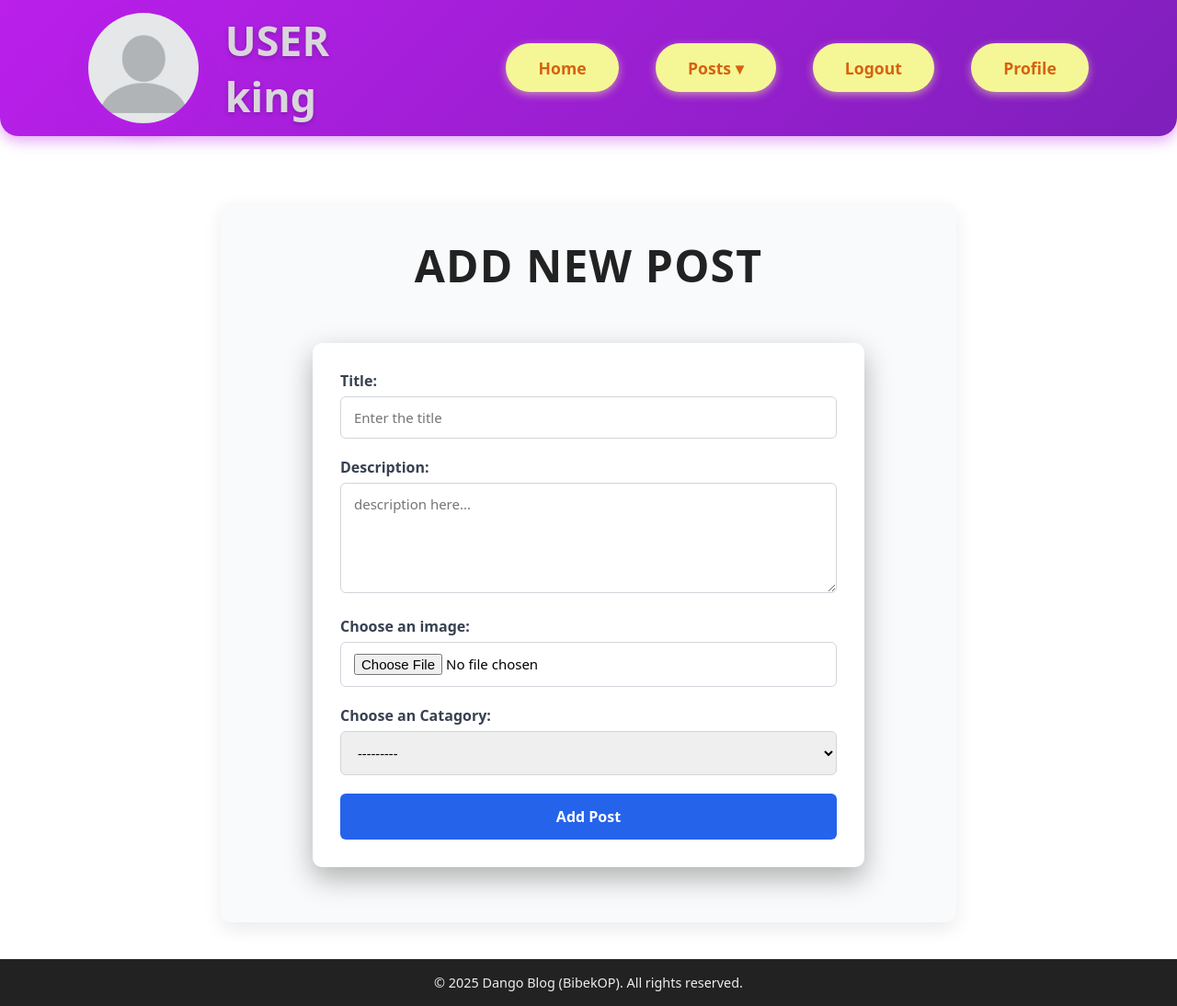
After one commit to bibekdahal62/django-blog, a Django app: page /add-post in a window 1280 px wide. The commit adds this page. Shown: the whole page at 92% size. Run offline with Django 5.2, Linux system fonts and the light colour scheme; data that the repository does not hold is empty.

Commit message:
Added create, update and delete functionality for post and comments

```diff
--- a/my_blog/blogs/forms.py
+++ b/my_blog/blogs/forms.py
@@ -1,5 +1,5 @@
 from django import forms
-from .models import Comment
+from .models import Comment, Post
 
 
 class CommentForm(forms.ModelForm):
@@ -18,3 +18,25 @@ class CommentForm(forms.ModelForm):
         }
 
 #{% url 'add_comment' post.slug %}
+
+class PostForm(forms.ModelForm):
+    class Meta:
+        model = Post
+        fields = ['title', 'content', 'image', 'catagory']
+        labels = {
+            'title': 'Title',
+            'content': 'Description',
+            'image': 'Choose an image',
+            'catagory': 'Choose an Catagory'
+        }
+        widgets = {
+            'title': forms.TextInput(attrs = {
+                'placeholder': 'Enter the title',
+                'class': 'post-title'
+            }),
+            'content': forms.Textarea(attrs={
+                'rows': 4,
+                'placeholder': 'description here...',
+                'class': 'post-content'
+            })
+        }
--- /dev/null
+++ b/my_blog/blogs/templates/blogs/add-edit-content.html
@@ -0,0 +1,31 @@
+{% extends 'base.html' %}
+
+{% load static %}
+
+{% block content %}
+
+    <div class="comments-container">
+        <h1 class="heading-one">{{ heading }}</h1>
+        {% if edit_comment %}
+        <div class="make-comment">
+                <p>Original Coment: {{ comment.text }}</p>
+            <p class="user-name">By: {{ comment.user.username }}</p>
+            <form method="post" action="">
+                {% csrf_token %}
+                {{ form.text }}
+                <button type="submit" class="comment-button">Update Comment</button>
+                <a href="{% url 'blog_detail' post_slug %}" class="cancel-button">Cancel</a>
+            </form>
+        </div>
+        {% elif add_edit_post %}
+        <div class="add-post">
+            <form method="post" enctype="multipart/form-data" class="post-form">
+                {% csrf_token %}
+                {{ form.as_p }}
+                <button type="submit">Add Post</button>
+            </form>
+        </div>
+        {% endif %}
+    </div>
+
+{% endblock %}
--- a/my_blog/blogs/templates/blogs/blog-detail.html
+++ b/my_blog/blogs/templates/blogs/blog-detail.html
@@ -25,8 +25,8 @@
         <div class="action-buttons">
         {% if post.author == user %}
             <ul class="buttons">
-                <li class="danger-button"><a href="">Delete</a></li>
-                <li class="edit-button"><a href="">Update</a></li>
+                <li class="danger-button"><a href="{% url 'delete_blog' post.slug %}">Delete</a></li>
+                <li class="edit-button"><a href="{% url 'update_blog' post.slug %}">Update</a></li>
             </ul>
         {% endif %}
     </div>
@@ -47,7 +47,7 @@
             <p class="date">Date: {{ comment.created_at|date:"F j, Y, g:i a" }}</p>
             {% if comment.user == user %}
                 <ul class="buttons">
-                    <li class="danger-button"><a href="">Delete</a></li>
+                    <li class="danger-button"><a href="{% url 'delete_comment' post.slug comment.id %}">Delete</a></li>
                     <li class="edit-button"><a href="{% url 'update_comment' post.slug comment.id %}">Update</a></li>
                 </ul>
             {% endif %}
--- a/my_blog/blogs/templates/blogs/catagories.html
+++ b/my_blog/blogs/templates/blogs/catagories.html
@@ -9,7 +9,7 @@
 
 <div class="all-catagories">
     {% for catagory in catagories %}
-    <a href="{% url 'post_by_catagory' catagory.slug %}">
+    <a href="{% url 'blog_by_catagory' catagory.slug %}">
         <div class="catagory">
             <h2 class="heading-two">{{catagory.name}}</h2>
             <div class="description">
--- a/my_blog/blogs/templates/blogs/index.html
+++ b/my_blog/blogs/templates/blogs/index.html
@@ -34,5 +34,9 @@
     {% endfor %}
 </div>
 
+<div class="add-post-button">
+    <a href="{% url 'add_blog' %}">Add Post</a>
+</div>
+
 
 {% endblock %}
--- a/my_blog/blogs/urls.py
+++ b/my_blog/blogs/urls.py
@@ -7,6 +7,11 @@ urlpatterns = [
     path('posts-by-date/', views.blogs_by_date, name = 'posts_by_date'),
     path('post-details/<slug:post_slug>', views.blog_detail, name= 'blog_detail'),
     path('catagories/', views.catagories_list, name='catagories'),
-    path('post/catagory/<slug:slug>', views.post_by_catagory, name='post_by_catagory'),
-    path('update-comment/<slug:post_slug>/<int:comment_id>', views.update_comment, name='update_comment')
+    path('post/catagory/<slug:slug>', views.post_by_catagory, name='blog_by_catagory'),
+    path('update-comment/<slug:post_slug>/<int:comment_id>', views.update_comment, name='update_comment'),
+    path('add-post', views.add_post,name='add_blog'),
+    path('update-post/<slug:post_slug>', views.update_post,name='update_blog'),
+    path('delete-post/<slug:post_slug>', views.delete_blog, name='delete_blog'),
+    path('delete-comment/<slug:post_slug>/<int:id>', views.delete_comment, name='delete_comment')
+
 ]
--- a/my_blog/blogs/views.py
+++ b/my_blog/blogs/views.py
@@ -1,6 +1,6 @@
 from django.shortcuts import render, get_object_or_404, redirect
 from .models import Post, Comment, Catagory
-from .forms import CommentForm
+from .forms import CommentForm, PostForm
 
 # Create your views here.
 
@@ -64,6 +64,60 @@ def post_by_catagory(request, slug):
     })
 
 
+def add_post(request):
+    if request.method == 'POST':
+        form = PostForm(request.POST, request.FILES)
+        if form.is_valid():
+            post = form.save(commit=False)
+            post.author = request.user
+            post.save()
+            return redirect('home')
+    else:
+        form = PostForm()
+    return render(request, 'blogs/add-edit-content.html', {
+        'form': form,
+        'add_edit_post': True,
+        'heading': 'Add New Post'
+    })
+
+
+def update_post(request, post_slug):
+    post = get_object_or_404(Post, slug = post_slug)
+    if post.author != request.user:
+        return redirect('blog_detail', post_slug = post_slug)
+
+    if request.method == 'POST':
+        form = PostForm(request.POST, request.FILES, instance=post)
+        if form.is_valid():
+            post = form.save(commit=False)
+            post.author = request.user
+            post.save()
+            return redirect('home')
+    else:
+        form = PostForm(instance=post)
+    return render(request, 'blogs/add-edit-content.html', {
+        'form': form,
+        'add_edit_post': True,
+        'heading': 'Add New Post',
+    })
+
+
+def delete_blog(request, post_slug):
+    post = get_object_or_404(Post, slug = post_slug)
+
+    if post.author != request.user:
+       return redirect('blog_detail', post_slug = post_slug)
+
+    if request.method == 'POST':
+        post.delete()
+        return redirect('all_posts')
+
+    return render(request, 'blogs/confirm-delete.html', {
+        'post': post,
+        'delete_post': True
+        })
+
+
 def update_comment(request, post_slug, comment_id):
     comment = get_object_or_404(Comment, pk = comment_id)
     if comment.user != request.user:
@@ -75,9 +129,27 @@ def update_comment(request, post_slug, comment_id):
             return redirect('blog_detail', post_slug = post_slug)
     else:
         form = CommentForm(instance=comment)
-    return render(request, 'blogs/edit-content.html', {
+    return render(request, 'blogs/add-edit-content.html', {
         'form': form,
         'comment': comment,
         'post_slug': post_slug,
-        'edit_action_for_comment': True
+        'edit_comment': True,
+        'heading': "Update Comment"
     })
+
+
+def delete_comment(request, post_slug, id):
+    comment = get_object_or_404(Comment, pk = id)
+
+    if comment.user != request.user:
+       return redirect('blog_detail', post_slug = post_slug)
+
+    if request.method == 'POST':
+        comment.delete()
+        return redirect('all_posts')
+
+    return render(request, 'blogs/confirm-delete.html', {
+        'delete_comment': True,
+        'post_slug': post_slug,
+        'comment': comment
+        })
--- a/my_blog/static/css/styles.css
+++ b/my_blog/static/css/styles.css
@@ -231,7 +231,7 @@ body {
   transform: scale(1.1);
 }
 
-.latest-post-description {
+.latest-post-description{
   padding: 1rem;
   color: #333;
   flex-grow: 1;
@@ -334,7 +334,7 @@ body {
   margin: 0;
 }
 
-.buttons a {
+.buttons a{
   display: inline-block;
   padding: 10px 18px;
   font-size: 0.9rem;
@@ -531,3 +531,135 @@ body {
   color: #555;
   flex-grow: 1;
 }
+
+.add-post-button {
+  display: flex;
+  justify-content: center;
+  margin: 30px 0;
+}
+
+.add-post-button a {
+  padding: 12px 24px;
+  background-color: #2563eb;
+  color: #ffffff;
+  text-decoration: none;
+  font-weight: 600;
+  border-radius: 1rem;
+  transition: background-color 0.3s ease;
+}
+
+.add-post-button a:hover {
+  background-color: #1e40af;
+  text-decoration: underline;
+  box-shadow: 0 10px 25px rgba(139, 139, 139, 0.2);
+  transform: translateY(-1px);
+}
+
+
+
+.comments-container .heading-one{
+  margin-top: 1rem;
+}
+
+.add-post {
+  padding: 2rem 5rem 2.5rem 5rem;
+}
+
+.post-form {
+  width: 100%;
+  padding: 30px;
+  background-color: #ffffff;
+  border-radius: 10px;
+  box-shadow: 0 12px 30px rgba(0, 0, 0, 0.3);
+}
+
+.post-form label {
+  display: block;
+  margin-bottom: 6px;
+  font-weight: 600;
+  color: #374151;
+}
+
+.post-form input[type="text"],
+.post-form textarea,
+.post-form select,
+.post-form input[type="file"] {
+  width: 100%;
+  padding: 12px 14px;
+  margin-bottom: 20px;
+  border: 1px solid #d1d5db;
+  border-radius: 6px;
+  font-size: 15px;
+  transition: border-color 0.3s ease, box-shadow 0.3s ease;
+}
+
+.post-form input:focus,
+.post-form textarea:focus,
+.post-form select:focus {
+  outline: none;
+  border-color: #2563eb;
+  box-shadow: 0 0 0 3px rgba(37, 99, 235, 0.15);
+}
+
+.post-content {
+  resize: vertical;
+  min-height: 120px;
+}
+
+.post-form button[type="submit"] {
+  width: 100%;
+  padding: 14px;
+  background-color: #2563eb;
+  color: #ffffff;
+  border: none;
+  border-radius: 6px;
+  font-size: 16px;
+  font-weight: 600;
+  cursor: pointer;
+  transition: background-color 0.3s ease, box-shadow 0.3s ease, transform 0.2s ease;
+}
+
+.post-form button[type="submit"]:hover {
+  background-color: #1e40af;
+  box-shadow: 0 10px 25px rgba(0, 0, 0, 0.25);
+  transform: translateY(-2px);
+}
+
+.post-form .errorlist {
+  margin: -15px 0 15px;
+  padding: 0;
+  list-style: none;
+  color: #dc2626;
+  font-size: 14px;
+}
+
+.post-form .helptext {
+  font-size: 13px;
+  color: #6b7280;
+  margin-top: -15px;
+  margin-bottom: 15px;
+}
+
+
+.delete-comment-post {
+  display: flex;
+  justify-content: center;
+  gap: 16px;
+  margin-top: 25px;
+}
+
+.delete-comment-post .danger-button {
+  background-color: #dc2626;
+  color: #ffffff;
+  border: none;
+  padding: 12px 22px;
+  font-size: 15px;
+  font-weight: 600;
+  border-radius: 2rem;
+  cursor: pointer;
+}
+
+.delete-comment-post .danger-button:hover {
+  background-color: #b91c1c;
+  box-shadow: 0 8px 20px rgba(220, 38, 38, 0.35);
+}
```
Also changed, not shown: my_blog/blogs/templates/blogs/confirm-delete.html (added, +27 -0 lines), my_blog/blogs/templates/blogs/edit-content.html (deleted, +0 -25 lines).
